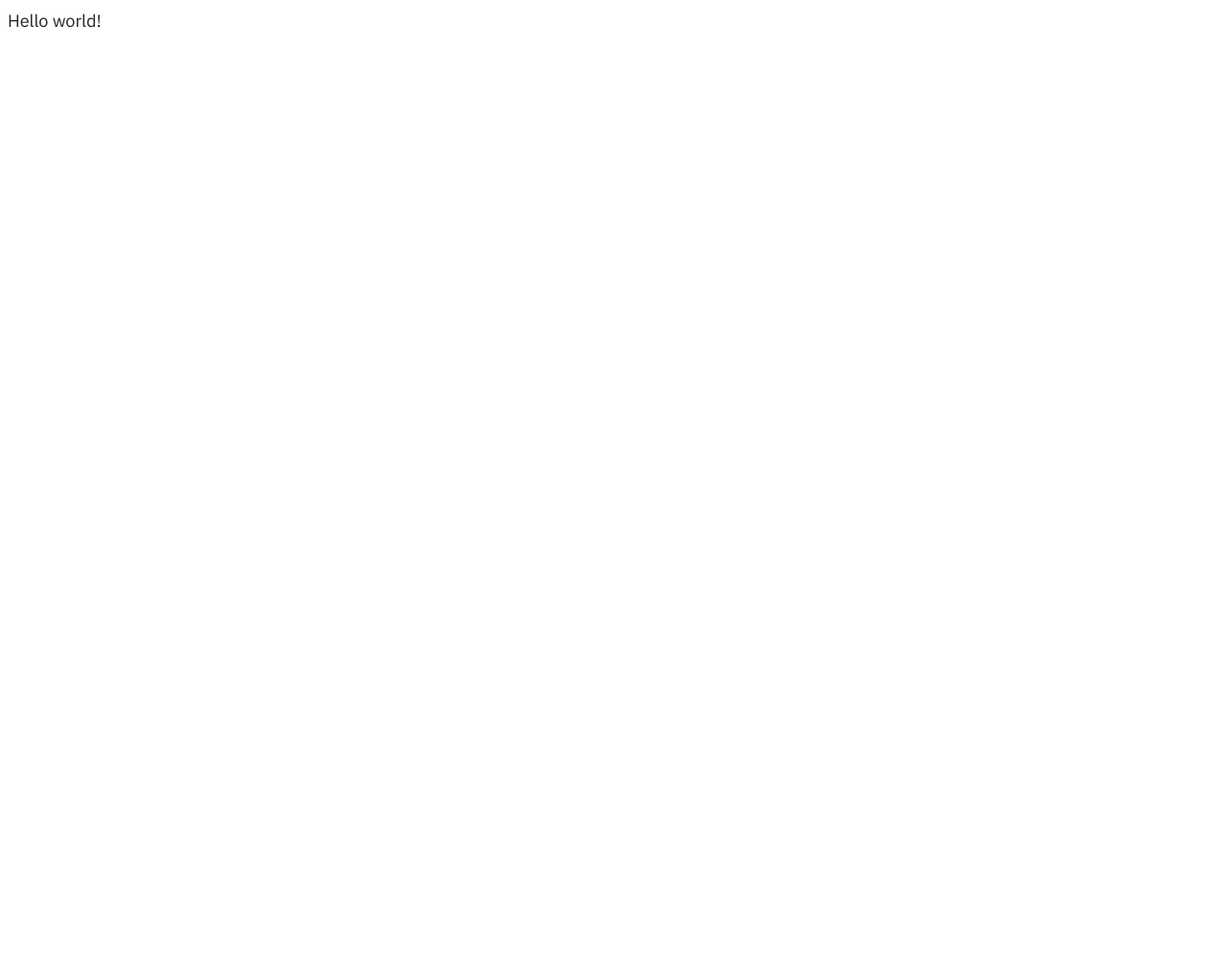
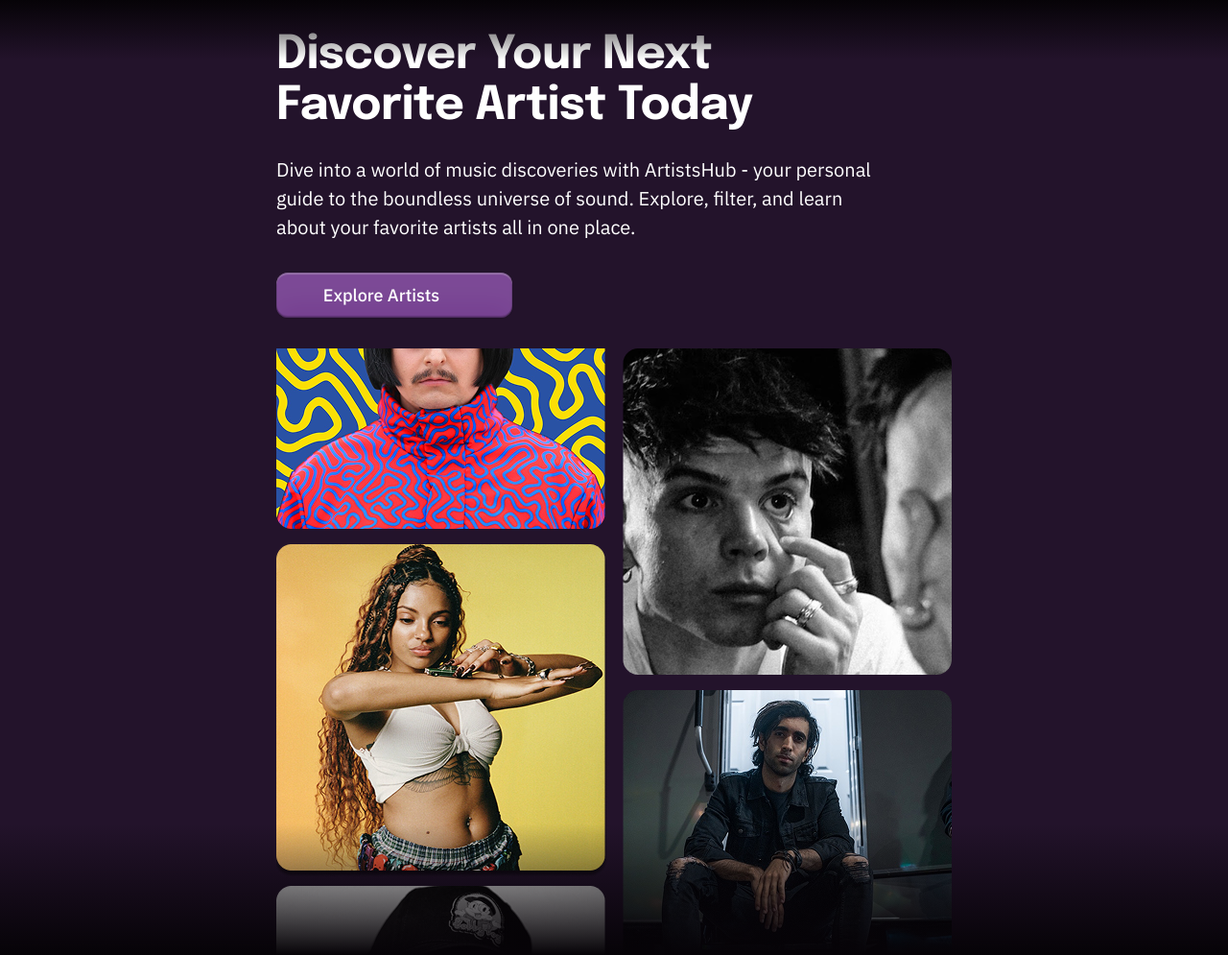
Before and after one commit to ArtemBgn/project-ShoZcodom2, a website built with Vite: page src/index.html in a window 1280 px wide. Shown: the whole page at 96% size. Before the commit the page ends 800 px from the top, so only its background shows below. Built offline with nearby package versions, Linux system fonts and the light colour scheme.

Commit message:
fix styles and retina

```diff
--- a/src/css/container.css
+++ b/src/css/container.css
@@ -1,18 +1,20 @@
 /* Styles for Mobile devices */
 .container {
-  width: 320px;
+  width: 100%;
+  max-width: 320px;
   margin: 0 auto;
   padding: 0 16px;
+  box-sizing: border-box;
 }
 /* Styles for Tablet devices */
 @media only screen and (min-width: 768px) {
   .container {
-    width: 768px;
+    max-width: 768px;
   }
 }
 /* Styles for Desktop devices */
 @media only screen and (min-width: 1200px) {
   .container {
-    width: 1440px;
+    max-width: 1440px;
   }
 }
--- a/src/css/hero.css
+++ b/src/css/hero.css
@@ -1,122 +1,224 @@
+* {
+  margin: 0;
+  padding: 0;
+  box-sizing: border-box;
+}
+
 .hero {
   position: relative;
   background-color: #23132b;
+  padding-top: 64px;
+  color: #ffffff;
   overflow: hidden;
-  padding: 0;
 }
 
-.hero::before,
-.hero::after {
+.hero::before {
   content: '';
   position: absolute;
+  top: 0;
   left: 0;
   right: 0;
+  height: 80px;
+  background: linear-gradient(180deg, rgb(6 3 7 / 100%), rgb(35 19 43 / 0%));
   pointer-events: none;
   z-index: 10;
 }
 
-.hero::before {
-  top: 0;
-  height: 100px;
-  background: linear-gradient(180deg, #060307 0%, rgba(35, 19, 43, 0) 100%);
-}
-
 .hero::after {
+  content: '';
+  position: absolute;
   bottom: 0;
-  height: 150px;
-  background: linear-gradient(0deg, #060307 0%, rgba(35, 19, 43, 0) 100%);
+  left: 0;
+  right: 0;
+  height: 106px;
+  background: linear-gradient(0deg, rgb(6 3 7 / 100%), rgb(35 19 43 / 0%));
+  pointer-events: none;
+  z-index: 10;
 }
 
 .hero .container {
-  max-width: 1440px;
-  margin: 0 auto;
-  padding: 0 64px;
-  display: flex;
-  align-items: center;
-  justify-content: space-between;
-  min-height: 960px;
+  padding: 0 16px;
+  box-sizing: border-box;
 }
 
 .hero-wrapper {
-  width: 672px;
-  position: relative;
-  z-index: 30;
+  display: flex;
+  align-items: flex-start;
+  justify-content: flex-start;
+  flex-direction: column;
+  width: 288px;
+  max-width: 100%;
+  height: auto;
+  margin-bottom: 64px;
 }
 
 .hero-title {
   font-family: 'Epilogue', sans-serif;
   font-weight: 700;
-  font-size: 84px;
+  font-size: 48px;
   line-height: 1.1;
-  color: #fff;
+  letter-spacing: -0.01em;
+  margin-bottom: 20px;
+}
+
+.hero-description {
+  font-weight: 400;
+  font-size: 18px;
+  line-height: 1.5;
   margin-bottom: 24px;
 }
 
-.hero-description {
-  font-family: 'IBM Plex Sans', sans-serif;
-  font-weight: 400;
-  font-size: 20px;
+.explore-btn {
+  display: flex;
+  align-items: center;
+  justify-content: center;
+  flex-direction: row;
+  gap: 12px;
+  white-space: nowrap;
+  border: none;
+  padding: 0;
+  width: 288px;
+  max-width: 100%;
+  height: 47px;
+  border-radius: 12px;
+  box-sizing: border-box;
+  box-shadow:
+    0 1px 2px 0 rgb(6 3 7 / 5%),
+    inset 0 -2px 1px 0 rgb(0 0 0 / 20%),
+    inset 0 0 0 1px rgb(6 3 7 / 15%),
+    inset 0 2px 1px 0 rgb(255 255 255 / 25%),
+    inset 0 32px 24px 0 rgb(255 255 255 / 5%);
+  background: #764191;
+  font-size: 18px;
+  font-weight: 500;
   line-height: 1.5;
-  color: #ffffff;
-  margin-bottom: 32px;
-  max-width: 600px;
-  opacity: 0.9;
+  text-align: center;
+  color: #fff;
+  transition: background-color 250ms cubic-bezier(0.4, 0, 0.2, 1);
 }
 
-.explore-btn {
-  display: inline-flex;
-  padding: 16px 32px;
-  background: #764191;
-  color: #fff;
-  border-radius: 12px;
-  text-decoration: none;
-  font-weight: 500;
-  transition: background 0.3s ease;
-}
-
-.explore-btn:hover {
-  background: #5a2d71;
+.explore-btn:hover,
+.explore-btn:focus {
+  background-color: #925bb3;
 }
 
 .bg-image {
-  width: 641px;
-  height: 960px;
-  background-image: url('../img/hero/bg-image-desktop.png');
+  width: 288px;
+  height: 385px;
+  margin: auto;
+  background-repeat: no-repeat;
+  background-position: center bottom;
   background-size: contain;
-  background-position: center;
-  background-repeat: no-repeat;
-
-  border-radius: 24px;
-  overflow: hidden;
-
   position: relative;
-  z-index: 1;
+  background-image: url('../img/hero/bg-image-mobile.png');
 }
 
-@media screen and (max-width: 1439px) {
+/* Mobile Retina 2x */
+@media (min-resolution: 2dppx) {
+  .bg-image {
+    background-image: url('../img/hero/bg-image-mobile@2x.png');
+  }
+}
+
+/* Tablet */
+@media screen and (min-width: 768px) {
+  .hero {
+    padding-top: 32px;
+  }
+
+  .hero::before {
+    height: 125px;
+    background: linear-gradient(180deg, #060307 0%, rgba(6, 3, 7, 0) 50%);
+  }
+
+  .hero::after {
+    height: 137px;
+  }
+
   .hero .container {
+    display: flex;
     flex-direction: column;
-    padding: 80px 16px;
-    min-height: auto;
-    text-align: center;
+    align-items: center;
+    padding: 0 32px;
   }
 
   .hero-wrapper {
-    width: 100%;
-    margin-bottom: 40px;
-    display: flex;
-    flex-direction: column;
-    align-items: center;
+    width: 704px;
+    align-self: center;
+    margin-bottom: 32px;
   }
 
   .hero-title {
-    font-size: 44px;
+    font-size: 48px;
+    margin-bottom: 24px;
+    width: 600px;
+  }
+
+  .hero-description {
+    font-size: 20px;
+    margin-bottom: 32px;
+    width: 624px;
+  }
+
+  .explore-btn {
+    width: 246px;
+    height: 47px;
+    align-self: flex-start;
   }
 
   .bg-image {
-    width: 100%;
-    max-width: 704px;
-    height: 500px;
-    background-size: cover;
+    width: 704px;
+    height: 632px;
+    background-image: url('../img/hero/bg-image-tablet.png');
   }
 }
+
+/* Tablet Retina 2x */
+@media screen and (min-width: 768px) and (min-resolution: 2dppx) {
+  .bg-image {
+    background-image: url('../img/hero/bg-image-tablet@2x.png');
+  }
+}
+
+/* Desktop */
+@media screen and (min-width: 1440px) {
+  .hero {
+    padding: 0;
+  }
+
+  .hero .container {
+    flex-direction: row;
+    align-items: center;
+    justify-content: space-between;
+    padding: 0 64px;
+  }
+
+  .hero-wrapper {
+    width: 672px;
+    margin: 0;
+    align-items: flex-start;
+  }
+
+  .hero-title {
+    font-size: 84px;
+  }
+
+  .explore-btn {
+    width: 206px;
+    margin: 0;
+  }
+
+  .bg-image {
+    width: 641px;
+    height: 900px;
+    margin-top: 0;
+    background-image: url('../img/hero/bg-image-desktop.png');
+  }
+}
+
+/* Desktop Retina 2x */
+@media screen and (min-width: 1440px) and (min-resolution: 2dppx) {
+  .bg-image {
+    background-image: url('../img/hero/bg-image-desktop@2x.png');
+  }
+}
--- a/src/index.html
+++ b/src/index.html
@@ -15,7 +15,9 @@
   </head>
   <body>
     <header></header>
-    <main>Hello world!</main>
+    <main>
+      <load src="./partials/hero.html" />
+    </main>
     <footer></footer>
     <script type="module" src="./main.js"></script>
   </body>
--- a/src/partials/hero.html
+++ b/src/partials/hero.html
@@ -1,13 +1,14 @@
-<link rel="stylesheet" href="../css/hero.css" />
-<section class="hero">
+<section class="hero section">
   <div class="container">
     <div class="hero-wrapper">
-      <h1 class="hero-title">Discover Your Next Favorite Artist Today</h1>
-      <p class="hero-description">
-        Dive into a world of music discoveries with ArtistsHub – your personal
+      <h1 class="hero-title" id="hero-title">
+        Discover Your Next Favorite Artist Today
+      </h1>
+      <h2 class="hero-description">
+        Dive into a world of music discoveries with ArtistsHub - your personal
         guide to the boundless universe of sound. Explore, filter, and learn
         about your favorite artists all in one place.
-      </p>
+      </h2>
       <a href="#" class="explore-btn">
         Explore Artists
         <svg class="arrow" width="15" height="20">
```
Also changed, not shown: src/img/hero/bg-image-mobile.png (added), src/img/hero/bg-image-mobile@2x.png (added), src/img/hero/bg-image-tablet.png (added), 2 other files.
